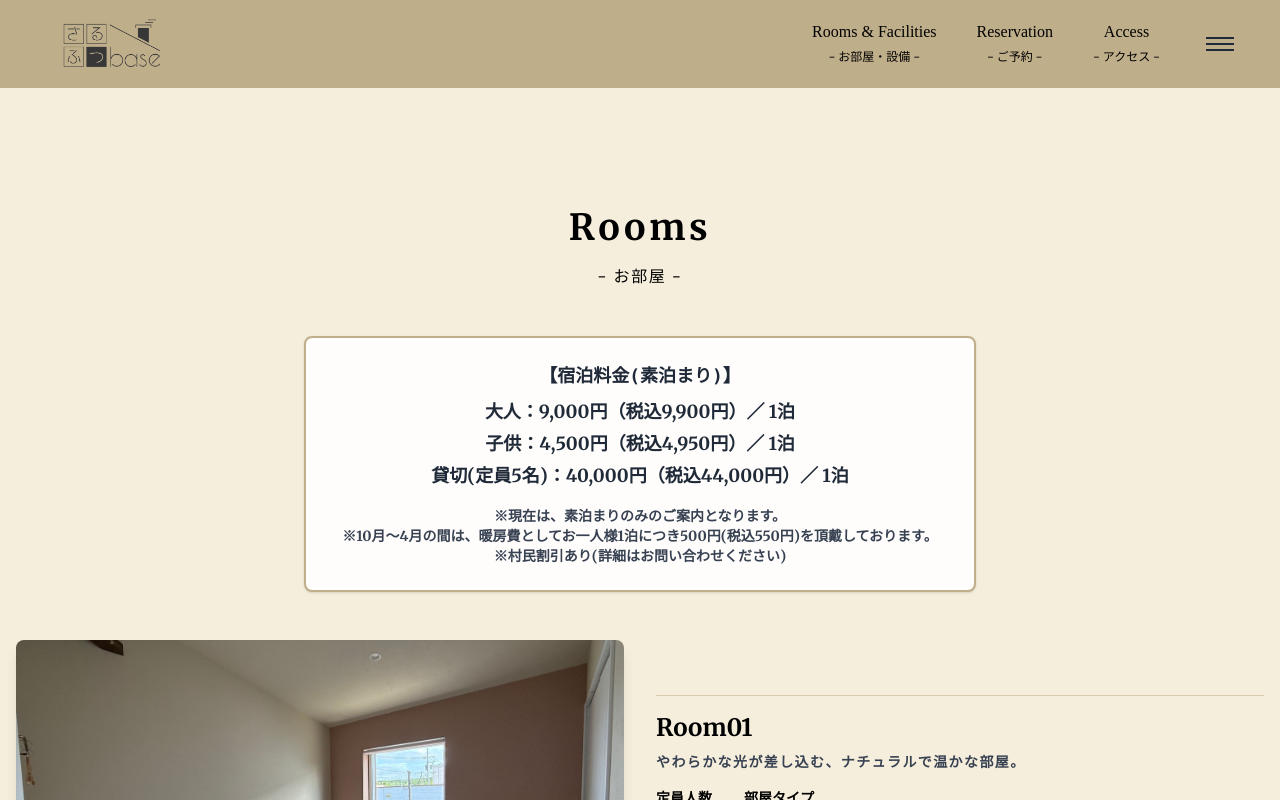
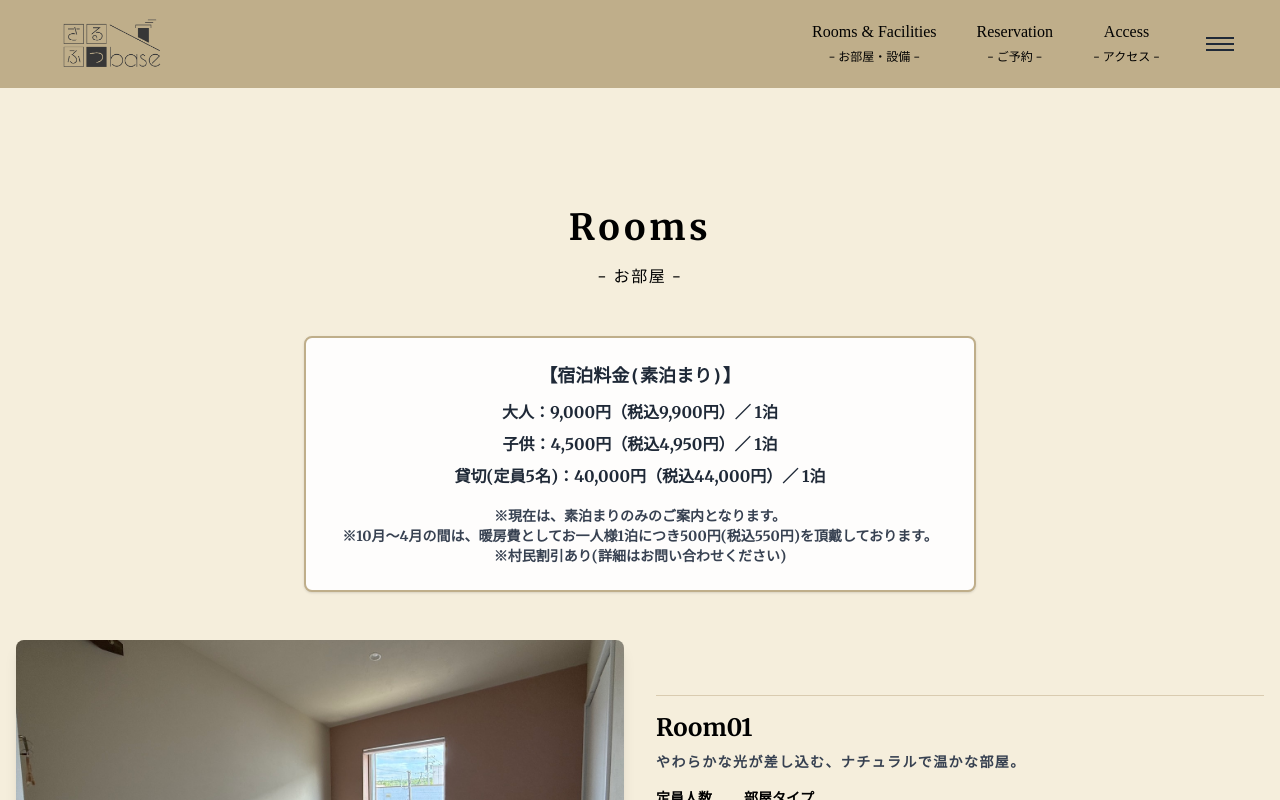
Before and after one commit to Fuji-oO/Sarufutsu_base, a Next.js app: page /rooms in a window 1280 px wide. Shown: the top 800 px of the page. Built offline with nearby package versions, Linux system fonts and the light colour scheme; a web font is replaced by a local one.

Commit message:
Roomsページの更新

```diff
--- a/src/app/rooms/page.tsx
+++ b/src/app/rooms/page.tsx
@@ -50,13 +50,13 @@ export default function RoomsPage() {
           <div className="mb-8 md:mb-12 max-w-2xl mx-auto bg-[#FEFDFC] rounded-lg shadow p-4 md:p-6 text-center text-sm md:text-lg font-semibold text-gray-800" style={{border: '2px solid #bfae8a'}}>
             <div className="font-mono mb-2">【宿泊料金(素泊まり)】</div>
             <div className="mb-1">
-              <span className="text-gray-800 font-bold text-base md:text-lg">大人：9,000円（税込9,900円）／ 1泊</span>
+              <span className="text-gray-800 font-bold text-sm md:text-base">大人：9,000円（税込9,900円）／ 1泊</span>
             </div>
             <div className="mb-1">
-              <span className="text-gray-800 font-bold text-base md:text-lg">子供：4,500円（税込4,950円）／ 1泊</span>
+              <span className="text-gray-800 font-bold text-sm md:text-base">子供：4,500円（税込4,950円）／ 1泊</span>
             </div>
             <div className="mb-1">
-              <span className="text-gray-800 font-bold text-base md:text-lg">貸切(定員5名)：40,000円（税込44,000円）／ 1泊</span>
+              <span className="text-gray-800 font-bold text-sm md:text-base">貸切(定員5名)：40,000円（税込44,000円）／ 1泊</span>
             </div>
             {/* スマホ用注意書き */}
             <div className="block md:hidden mt-4 text-xs text-gray-700">
```
